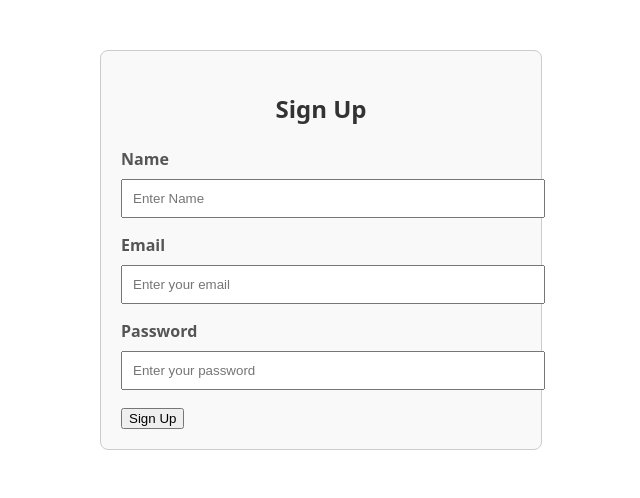
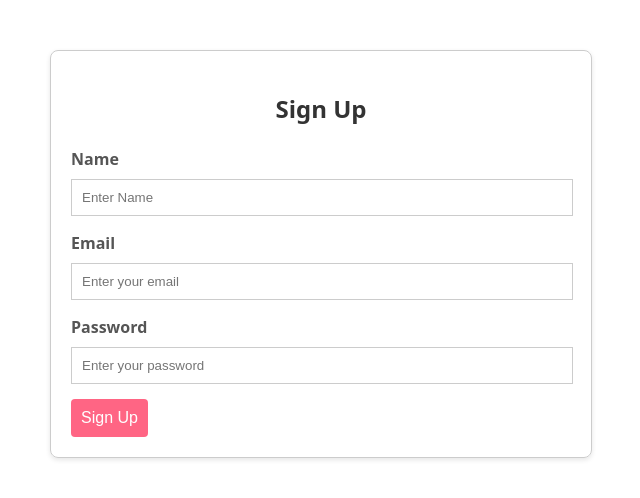
Before and after one commit to rajputanax/MLBA, a React (Vite) app: page /signup in a window 1280 px wide. Shown: the top 498 px of the page, without its empty margins (319-959 px from the left). Built offline with nearby package versions, Linux system fonts and the light colour scheme.

Commit message:
90% done improved changes

```diff
--- a/src/Components/AuthForm.css
+++ b/src/Components/AuthForm.css
@@ -1,10 +1,10 @@
 .auth-form {
-    max-width: 400px;
+    max-width: 500px;
     margin: 50px auto;
     padding: 20px;
     border: 1px solid #ccc;
     border-radius: 8px;
-    background-color: #f9f9f9;
+    box-shadow: 0 2px 5px rgba(0, 0, 0, 0.1);
 
     h2 {
         text-align: center;
@@ -19,8 +19,32 @@
         color: #555;
     }
 
+
     input {
         width: 100%;
         padding: 10px;
         margin-bottom: 15px;
-}}
+        max-width: 480px;
+        outline: none;
+        border: none;
+        border: 1px solid #ccc;
+}
+}
+
+    button {
+      &:not(type="submit") {
+          width: 30%;
+      }
+
+        padding: 10px;
+        background-color: #ff6584;
+        color: white;
+        border: none;
+        border-radius: 4px;
+        cursor: pointer;
+        font-size: 16px;
+        transition: background-color 0.3s ease;
+        &:hover {
+            background-color: #ff658486;
+        }
+    }
--- a/src/Components/Card.tsx
+++ b/src/Components/Card.tsx
@@ -6,7 +6,7 @@ import { supabase } from "../lib/supBaseClient";
 type FormState = {
   name: string;
   assigned: string;
-  due_date: string;
+  due_date:  string;
   status: string;
 };
 
@@ -38,6 +38,7 @@ const Card = () => {
         assigned: form.assigned,
         due_date: form.due_date || null,
         status: form.status,
+        completed: form.status === "Completed"
       },
     ]);
 
@@ -59,7 +60,7 @@ const Card = () => {
   return (
     <>
       <div className="card" onClick={modalToggle} style={{ cursor: "pointer" }}>
-        <h3>Create Your Task</h3>
+        <h3>Create Your <span>Task</span></h3>
         <span className="card__icon">
           <AiOutlinePlusCircle size={40} />
         </span>
@@ -71,7 +72,7 @@ const Card = () => {
           <div className="modal">
             <div className="modal-header" style={{ display: "flex", justifyContent: "space-between", alignItems: "center" }}>
               <h3>Create Task</h3>
-              <button onClick={modalToggle} style={{ background: "none", border: "none", cursor: "pointer" }}>
+              <button onClick={modalToggle} style={{ background: "", border: "none", cursor: "pointer" }}>
                 <ImCancelCircle size={30} />
               </button>
             </div>
--- a/src/Components/Form.tsx
+++ b/src/Components/Form.tsx
@@ -21,16 +21,24 @@ const AuthForm = ({ type } : prop) => {
         const { error , data } = await supabase.auth.signUp({ email, password  ,options: {
         // redirect URL after email confirmation (optional)
         emailRedirectTo: `${window.location.origin}dashboard`,
+
       }, });
-        console.log(data , '---')
-
+      console.log(data , '---' ,  `${window.location.origin}dashboard`)
+       setUser('');
+       setPassword('');setEmail('');
         if (error) throw error;
         setMessage("Check your email for a confirmation link!");
+
       } else {
         const { error } = await supabase.auth.signInWithPassword({ email, password });
         if (error) throw error;
+        if (!error) {
+  window.location.href = '/dashboard';
+}
         setMessage("Login successful!");
       }
+        setUser('');
+       setPassword('');setEmail('');
     } catch (error:any) {
       setMessage(error.message);
     } finally {
--- a/src/index.css
+++ b/src/index.css
@@ -41,6 +41,10 @@ body {
     border-radius: 4px;
     font-size: 16px;
   }
+  select{
+    width: 103%;
+
+  }
 }
 
 .card {
@@ -51,6 +55,11 @@ body {
   flex-direction: column;
   align-items: center;
   padding: 20px;
+  h3{
+    span{
+      color:#ff6584;
+    }
+  }
   margin: 20px 0 40px 0;
 }
 .flex{
@@ -72,14 +81,17 @@ body {
 table {
   border: 1px solid #e2e2e2;
   width: 100%;
-  height: 500px;
+ border-spacing: 0;
+ border-collapse: collapse;
+  border-radius: 8px;
 
   thead {
     background-color: #f0f0f0;
+     border-radius: 8px;
 
     th {
       text-align: center;
-      padding: 12px 15px;
+      padding: 20px 15px;
     }
   }
 
@@ -91,7 +103,7 @@ table {
 
       td,
       th {
-        padding: 12px 15px;
+        padding: 24px 15px;
 
       }
     }
--- a/src/pages/ClientDashBoards.tsx
+++ b/src/pages/ClientDashBoards.tsx
@@ -28,8 +28,8 @@ const ClientDashBoards = () => {
   return (
     <>
       <div className="main--wrapper">
-        <h4>
-          WELCOME TO YOUR DASHBOARD !
+        <h4 className="hero-title">
+          WELCOME TO YOUR <span>DASHBOARD !</span>
         </h4>
         <section className="top--header">
           <div className="cards">
@@ -45,6 +45,7 @@ const ClientDashBoards = () => {
                 <th>Assigned To</th>
                 <th>Due Date</th>
                 <th>Status</th>
+                <th>Actions</th>
               </tr>
             </thead>
 
@@ -57,10 +58,11 @@ const ClientDashBoards = () => {
 
               {task.map((t) => (
                 <tr key={t.id}>
-                  <td>{t.name}</td>
-                  <td>{t.assigned_to || "—"}</td>
+                  <td>{t.tittle}</td>
+                  <td>{t.assigned || "—"}</td>
                   <td>{t.due_date || "—"}</td>
                   <td>{t.status}</td>
+                  <td><button>delete</button> <button>edit</button></td>
                 </tr>
               ))}
             </tbody>
```
